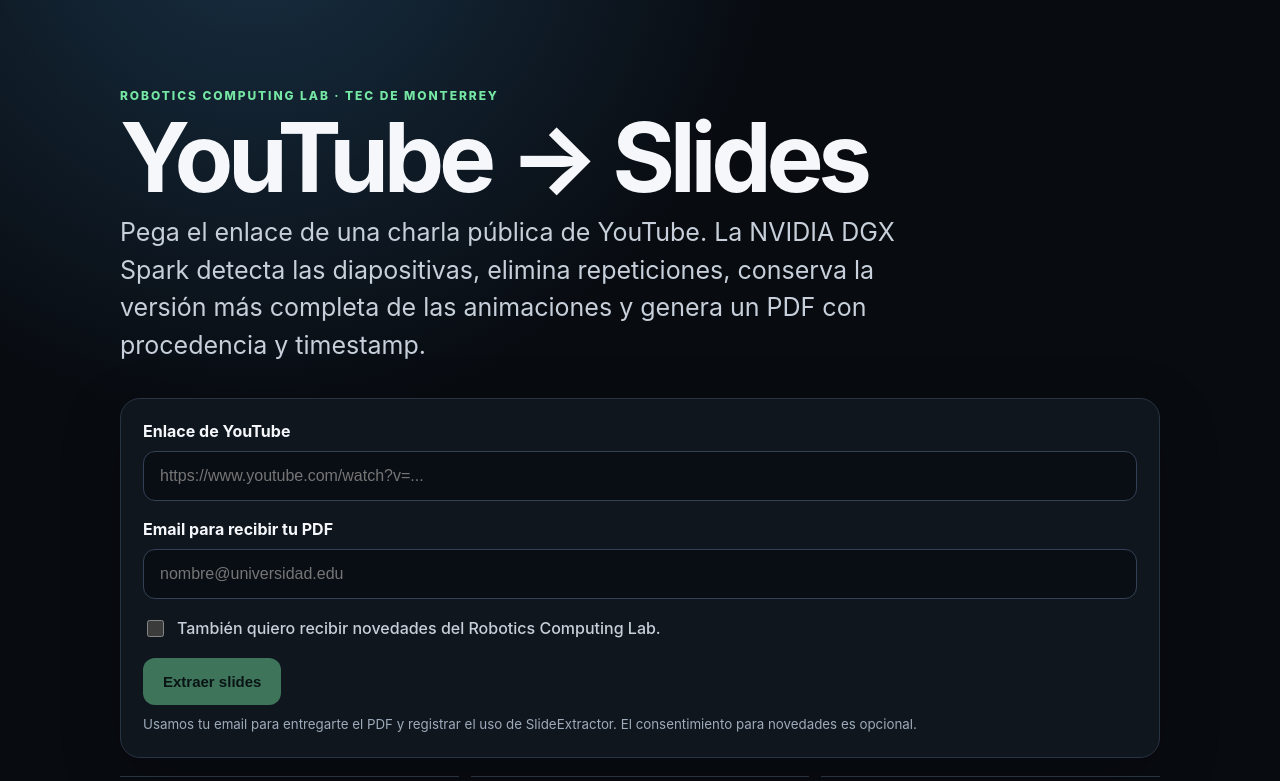
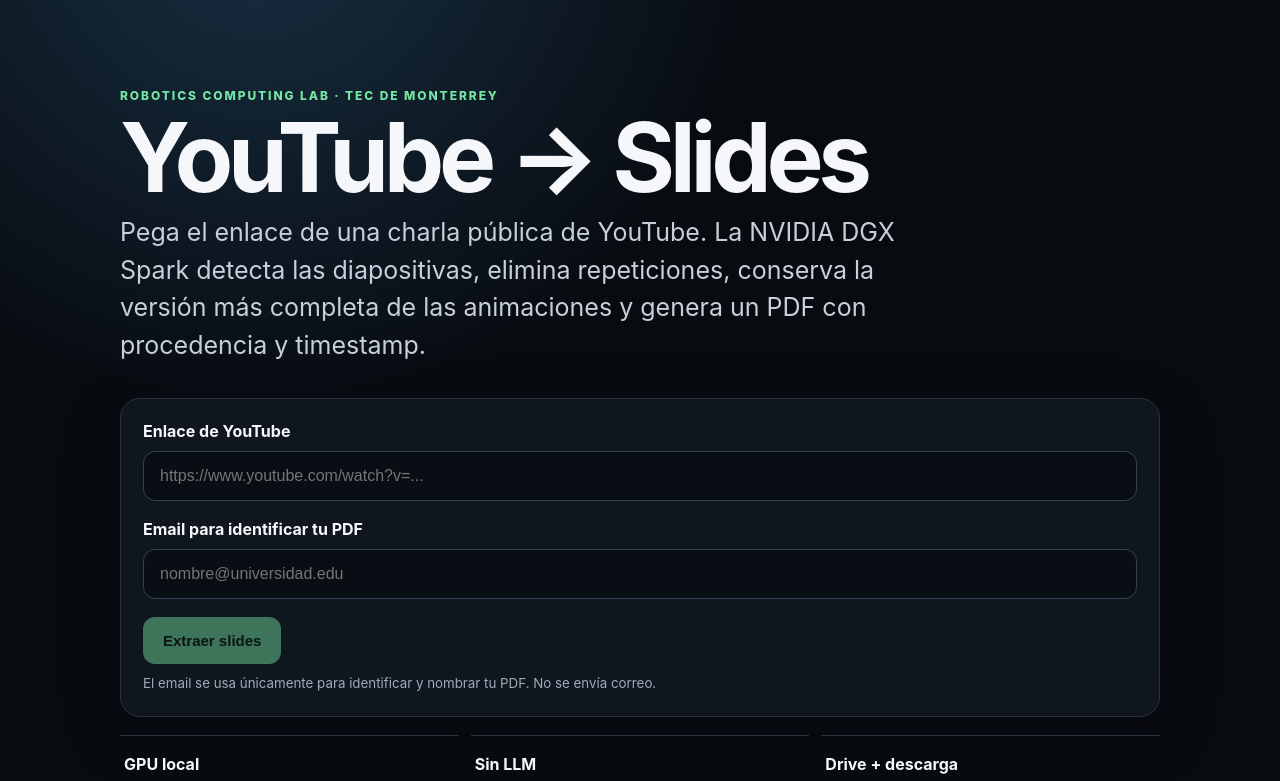
Before and after one commit to LuisAlbertoMunozUbando/Vision-From-Youtube, a Next.js app in the folder web/: page / in a window 1280 px wide. Shown: the top 781 px of the page. Built offline with nearby package versions, Linux system fonts and the light colour scheme.

Commit message:
Automatically download PDF when extraction completes

```diff
--- a/web/app/page.tsx
+++ b/web/app/page.tsx
@@ -1,7 +1,7 @@
 'use client';
 
 // Deployment sync marker: GitHub-connected production.
-import { FormEvent, useEffect, useState } from 'react';
+import { FormEvent, useEffect, useRef, useState } from 'react';
 
 type Job = {
   id: string;
@@ -38,25 +38,22 @@
 export default function Home() {
   const [url, setUrl] = useState('');
   const [email, setEmail] = useState('');
-  const [newsletter, setNewsletter] = useState(false);
   const [job, setJob] = useState<Job | null>(null);
   const [busy, setBusy] = useState(false);
   const [error, setError] = useState('');
+  const downloadedJob = useRef<string | null>(null);
 
   async function submit(e: FormEvent) {
     e.preventDefault();
     setError('');
     setBusy(true);
     setJob(null);
+    downloadedJob.current = null;
     try {
       const r = await fetch('/api/jobs', {
         method: 'POST',
         headers: { 'Content-Type': 'application/json' },
-        body: JSON.stringify({
-          youtube_url: url.trim(),
-          email: email.trim(),
-          newsletter,
-        }),
+        body: JSON.stringify({ youtube_url: url.trim(), email: email.trim() }),
       });
       const body = await r.json();
       if (!r.ok) throw new Error(readableError(body, 'No fue posible crear el trabajo'));
@@ -83,6 +80,12 @@
     return () => window.clearInterval(timer);
   }, [job?.id, job?.status]);
 
+  useEffect(() => {
+    if (!job || job.status !== 'done' || downloadedJob.current === job.id) return;
+    downloadedJob.current = job.id;
+    window.location.assign(`/api/jobs/${job.id}/download`);
+  }, [job?.id, job?.status]);
+
   return (
     <main className="shell">
       <section className="hero">
@@ -106,7 +109,7 @@
             required
           />
 
-          <label htmlFor="email" className="fieldLabel">Email para recibir tu PDF</label>
+          <label htmlFor="email" className="fieldLabel">Email para identificar tu PDF</label>
           <input
             id="email"
             type="email"
@@ -117,21 +120,10 @@
             required
           />
 
-          <label className="checkRow">
-            <input
-              type="checkbox"
-              checked={newsletter}
-              onChange={(e) => setNewsletter(e.target.checked)}
-            />
-            <span>También quiero recibir novedades del Robotics Computing Lab.</span>
-          </label>
-
           <button className="submitButton" disabled={busy || !url.trim() || !email.trim()}>
             {busy ? 'Enviando…' : 'Extraer slides'}
           </button>
-          <small>
-            Usamos tu email para entregarte el PDF y registrar el uso de SlideExtractor. El consentimiento para novedades es opcional.
-          </small>
+          <small>El email se usa únicamente para identificar y nombrar tu PDF. No se envía correo.</small>
         </form>
 
         {error && <div className="error">{error}</div>}
@@ -148,10 +140,11 @@
             <div className="progress"><div style={{ width: `${job.progress || 0}%` }} /></div>
             <p>{job.message || job.stage || 'En cola'}</p>
             {typeof job.slides === 'number' && <p><b>{job.slides}</b> slides detectados.</p>}
-            {job.status === 'done' && job.result_url && (
+            {job.status === 'done' && (
               <>
-                <a className="download" href={job.result_url} target="_blank" rel="noreferrer">Abrir / descargar PDF</a>
-                <p className="deliveryNote">También enviamos este enlace a <b>{job.email || email}</b>.</p>
+                <a className="download" href={`/api/jobs/${job.id}/download`}>Descargar PDF nuevamente</a>
+                {job.result_url && <a className="download" href={job.result_url} target="_blank" rel="noreferrer">Abrir copia en Google Drive</a>}
+                <p className="deliveryNote">La descarga automática ya fue iniciada.</p>
               </>
             )}
             {job.status === 'failed' && <div className="error">{job.error || 'El trabajo falló.'}</div>}
@@ -161,7 +154,7 @@
         <section className="features">
           <article><b>GPU local</b><span>NVDEC + PyTorch/CUDA en la DGX Spark.</span></article>
           <article><b>Sin LLM</b><span>Detección visual determinista, sin consumo de tokens de IA.</span></article>
-          <article><b>Drive + email</b><span>El PDF se publica en Google Drive y el enlace llega a tu correo.</span></article>
+          <article><b>Drive + descarga</b><span>Se guarda una copia en Drive y el PDF se descarga automáticamente.</span></article>
         </section>
       </section>
       <footer>Prof. Alberto Muñoz · Robotics Computing Lab · Tecnológico de Monterrey</footer>
```
